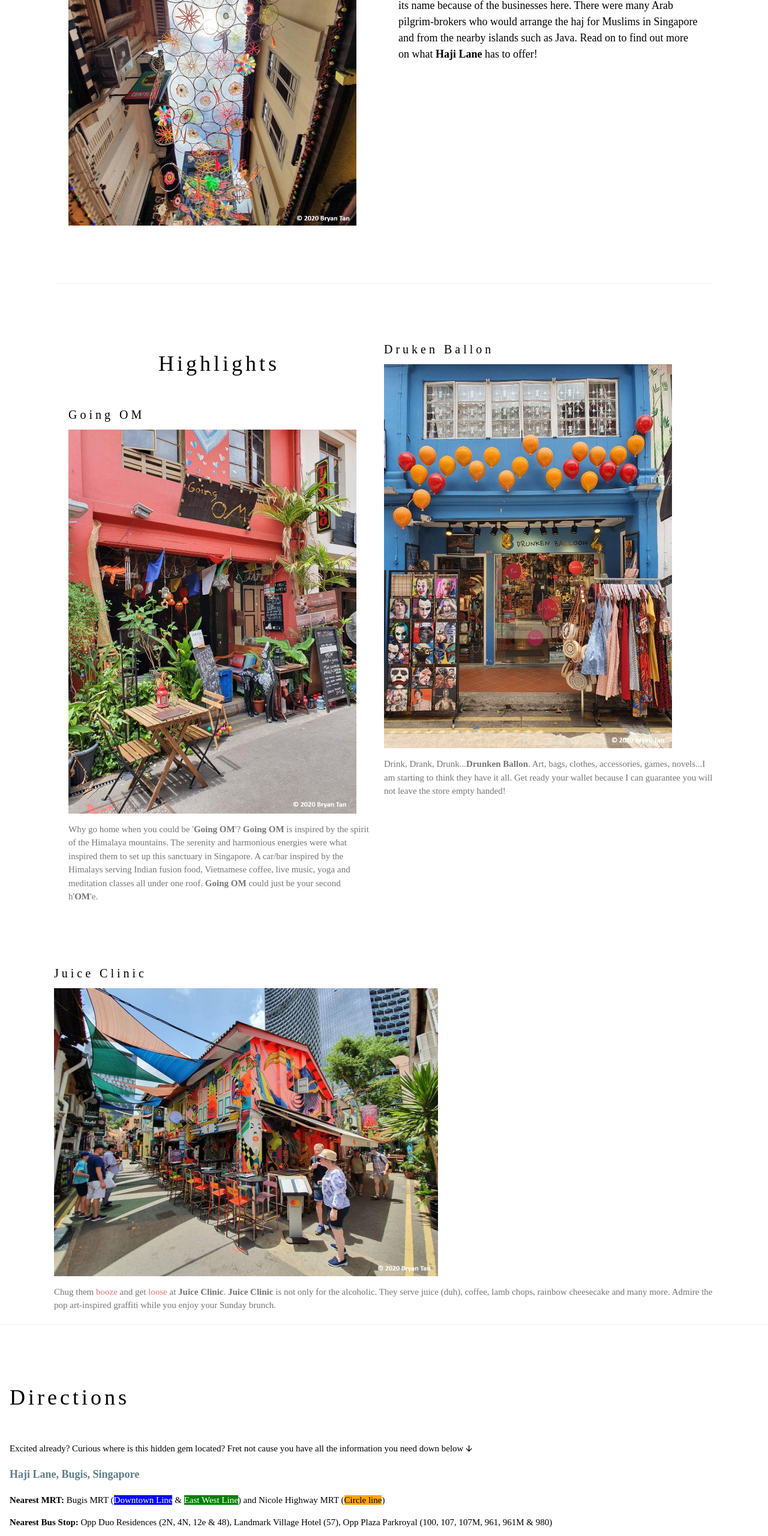
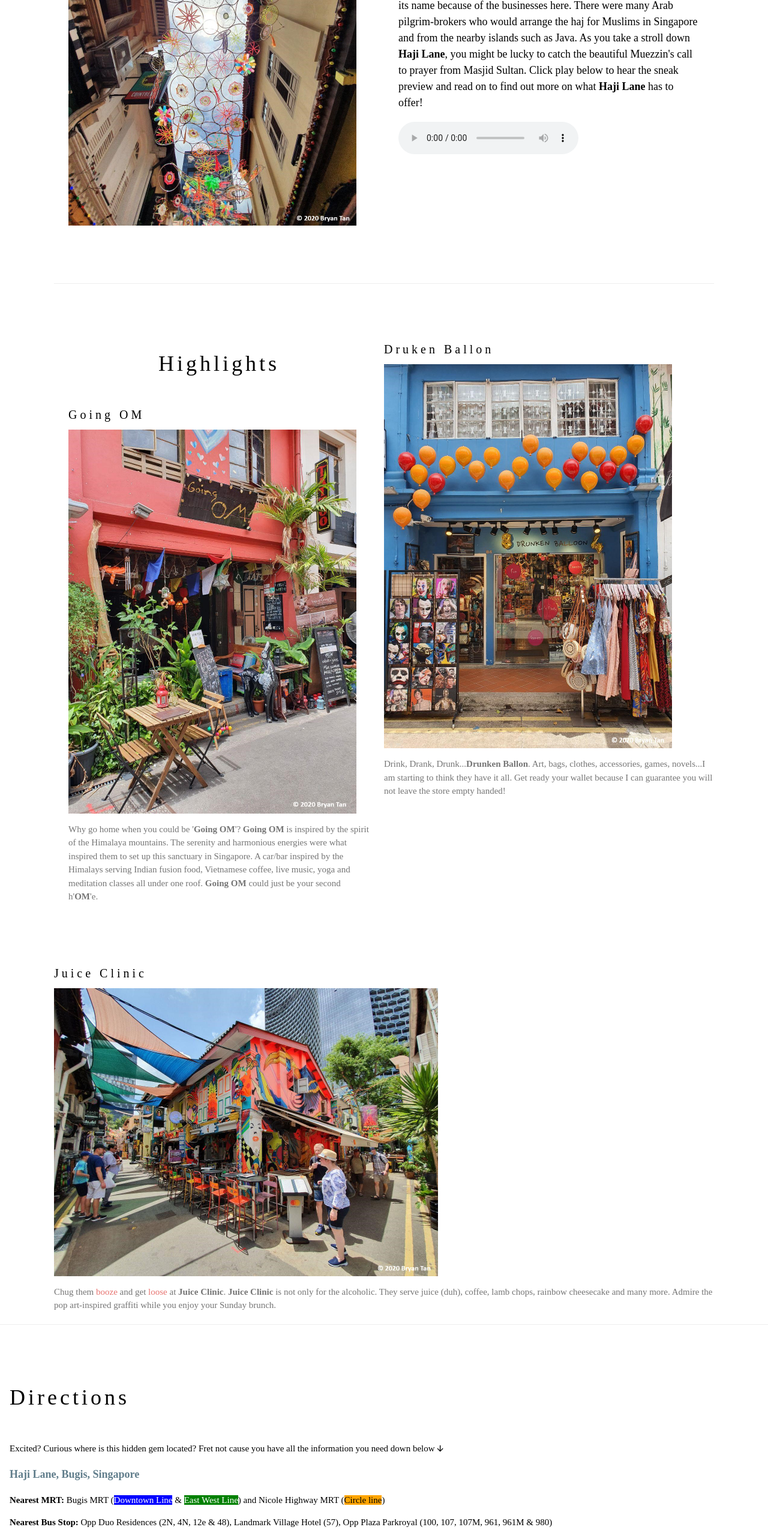
Before and after one commit to btyr96/assignment1.github.io, a plain HTML site: page index.html in a window 1280 px wide. Shown: the part 820-3380 px from the top of the page at 60% size. Drawn offline with nearby package versions, Linux system fonts and the light colour scheme; grey boxes are pictures that could not be loaded.

Commit message:
Add files via upload

```diff
--- a/index.html
+++ b/index.html
@@ -47,7 +47,13 @@
     <div class="w3-col m6 w3-padding-large">
       <h1 class="w3-center">About Haji Lane</h1><br>
       <h5 class="w3-center">Hip cafes, boutiques and cool bars</h5>
-      <p class="w3-large"><b>Haji Lane</b> – Singapore’s<span class="w3-tag w3-light-grey">original</span> indie neighbourhood. This buzzing, all-hours enclave in eclectic Kampong Glam is peppered with cool boutiques, bars, cafés, and restaurants that rank high on the hip factor – and not to forget those beautiful murals. <b>Haji Lane</b> got its name because of the businesses here. There were many Arab pilgrim-brokers who would arrange the haj for Muslims in Singapore and from the nearby islands such as Java. Read on to find out more on what <b>Haji Lane</b> has to offer!</p>
+      <p class="w3-large"><b>Haji Lane</b> – Singapore’s<span class="w3-tag w3-light-grey">original</span> indie neighbourhood. This buzzing, all-hours enclave in eclectic Kampong Glam is peppered with cool boutiques, bars, cafés, and restaurants that rank high on the hip factor – and not to forget those beautiful murals. <b>Haji Lane</b> got its name because of the businesses here. There were many Arab pilgrim-brokers who would arrange the haj for Muslims in Singapore and from the nearby islands such as Java. As you take a stroll down <b>Haji Lane</b>, you might be lucky to catch the beautiful Muezzin's call to prayer from Masjid Sultan. Click play below to hear the sneak preview and read on to find out more on what <b>Haji Lane</b> has to offer!</p>
+	  <audio controls>
+  <source src="recording1.mp3" type="audio/mpeg">
+  <source src="recording1.ogg" type="audio/ogg">
+  <source src="recording1.mp3" type="audio/wav">
+Your browser does not support the audio element.
+</audio>
     </div>
   </div>
 
@@ -82,7 +88,7 @@
   <!-- Contact Section -->
   <div class="w3-container w3-padding-64" id="contact">
     <h1>Directions</h1><br>
-    <p>Excited already? Curious where is this hidden gem located? Fret not cause you have all the information you need down below 🡫</p>
+    <p>Excited? Curious where is this hidden gem located? Fret not cause you have all the information you need down below 🡫</p>
     <p class="w3-text-blue-grey w3-large"><b>Haji Lane, Bugis, Singapore</b></p>
 	<p><b>Nearest MRT:</b> Bugis MRT (<span style="background-color: #0000FF"><span style="color: #FFFFFF">Downtown Line</span></span> & <span style="background-color: #008000"><span style="color: #FFFFFF">East West Line</span></span>) and Nicole Highway MRT (<span style="background-color: #FFA500">Circle line</span>)</p>
     <p><b>Nearest Bus Stop:</b> Opp Duo Residences (2N, 4N, 12e & 48), Landmark Village Hotel (57), Opp Plaza Parkroyal (100, 107, 107M, 961, 961M & 980)</p>
```
Also changed, not shown: 1 other file.
